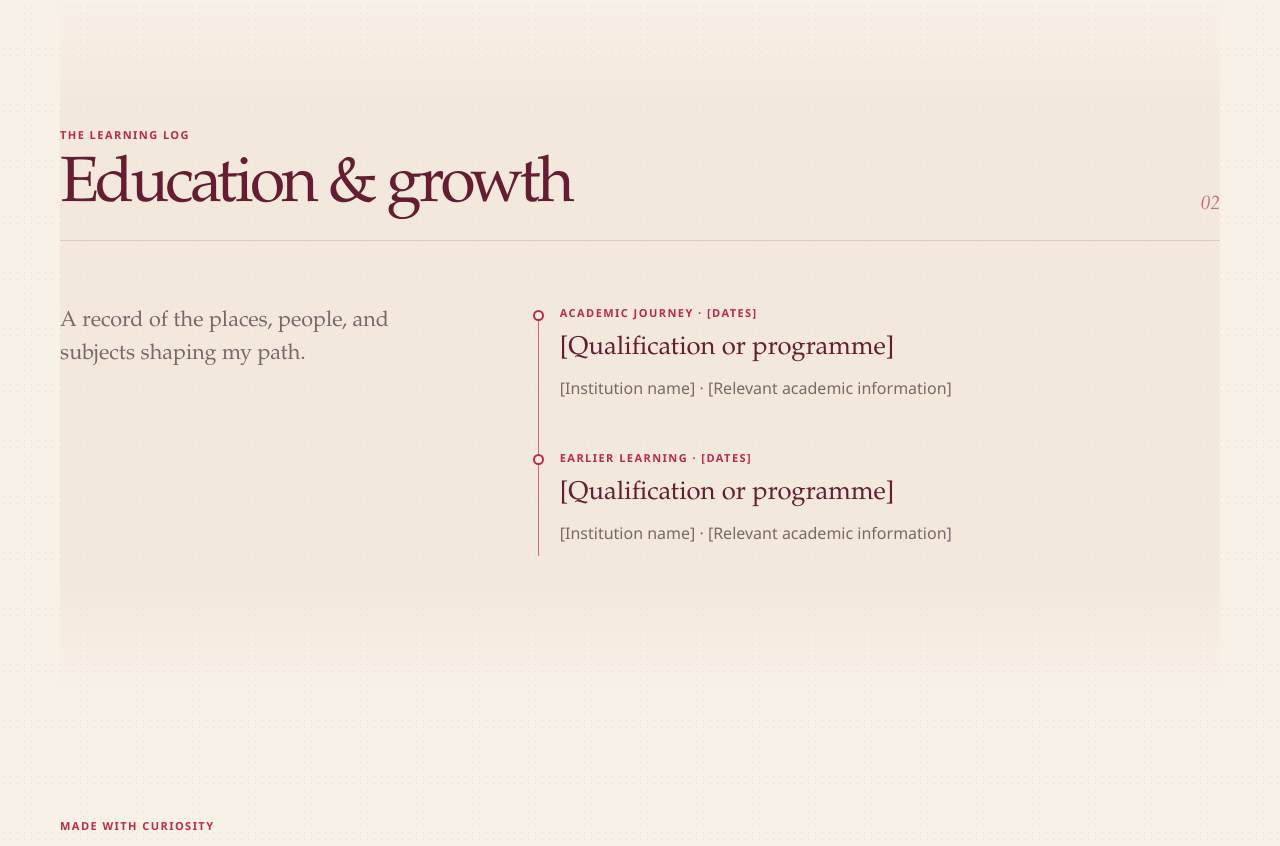
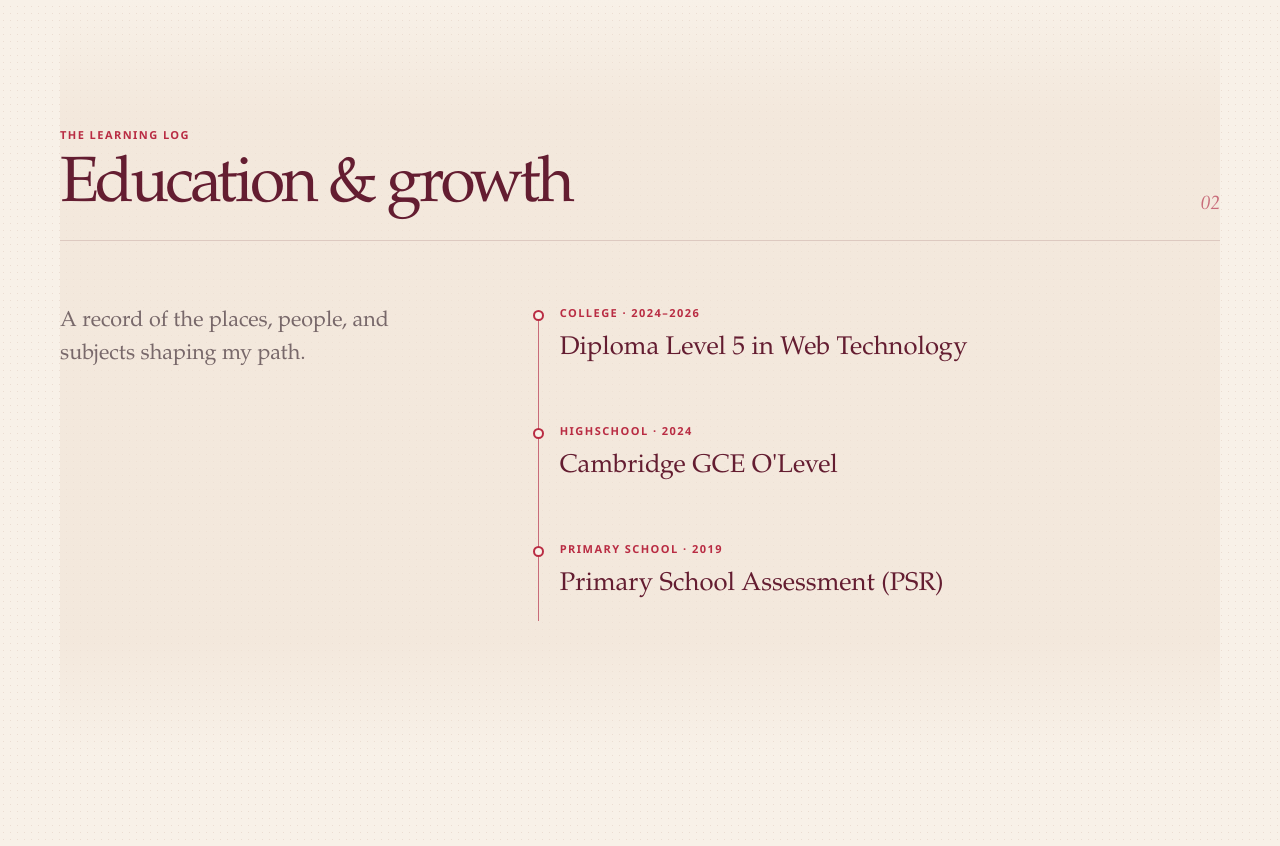
Before and after one commit to SyifaSulaiman/about-syifa, a Laravel app: page / in a window 1280 px wide. Shown: the part 1978-2824 px from the top of the page. Run offline with Laravel 12, Linux system fonts and the light colour scheme; style sheets or scripts are compiled from the project's sources.

Commit message:
Update education dates in portfolio

```diff
--- a/resources/views/components/timeline-entry.blade.php
+++ b/resources/views/components/timeline-entry.blade.php
@@ -1,8 +1,8 @@
-@props(['label' => 'Entry', 'title'])
+@props(['label' => 'Entry', 'title', 'date' => '[Dates]'])
 <article class="timeline-entry">
     <div class="timeline-marker" aria-hidden="true"></div>
     <div class="timeline-content">
-        <p class="eyebrow">{{ $label }} · [Dates]</p>
+        <p class="eyebrow">{{ $label }} · {{ $date }}</p>
         <h3>{{ $title }}</h3>
         <p>{{ $slot }}</p>
     </div>
--- a/resources/views/sections/education.blade.php
+++ b/resources/views/sections/education.blade.php
@@ -1,6 +1,10 @@
 <section class="section-wrap section-pad education-section" id="education" aria-labelledby="education-title">
     <x-section-heading eyebrow="The learning log" title="Education & growth" number="02" id="education-title" />
     <div class="education-layout"><p class="section-intro">A record of the places, people, and subjects shaping my path.</p>
-        <div class="timeline education-timeline"><x-timeline-entry label="Academic journey" title="[Qualification or programme]">[Institution name] · [Relevant academic information]</x-timeline-entry><x-timeline-entry label="Earlier learning" title="[Qualification or programme]">[Institution name] · [Relevant academic information]</x-timeline-entry></div>
+        <div class="timeline education-timeline">
+            <x-timeline-entry label="College" date="2024–2026" title="Diploma Level 5 in Web Technology"></x-timeline-entry>
+            <x-timeline-entry label="Highschool" date="2024" title="Cambridge GCE O'Level"></x-timeline-entry>
+            <x-timeline-entry label="Primary School" date="2019" title="Primary School Assessment (PSR)"></x-timeline-entry>
+        </div>
     </div>
 </section>
```
